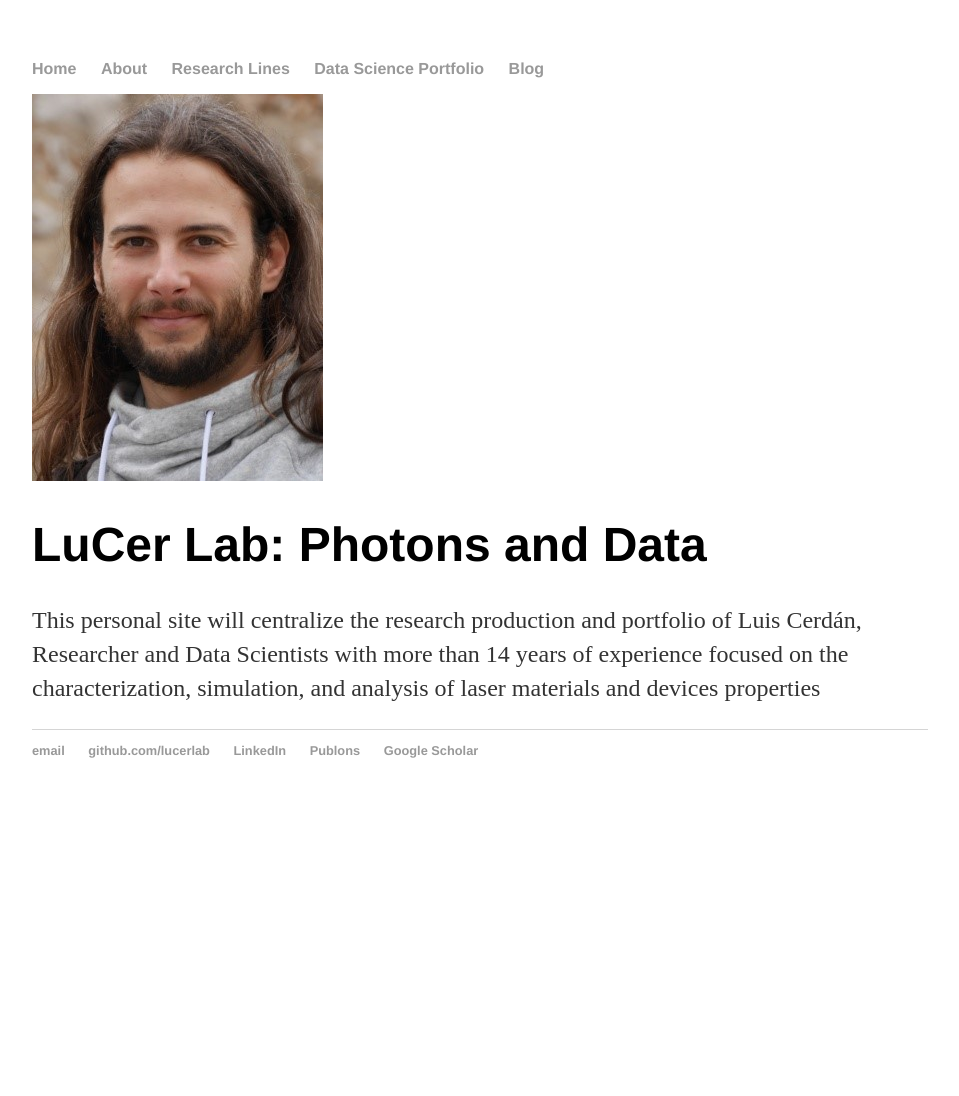
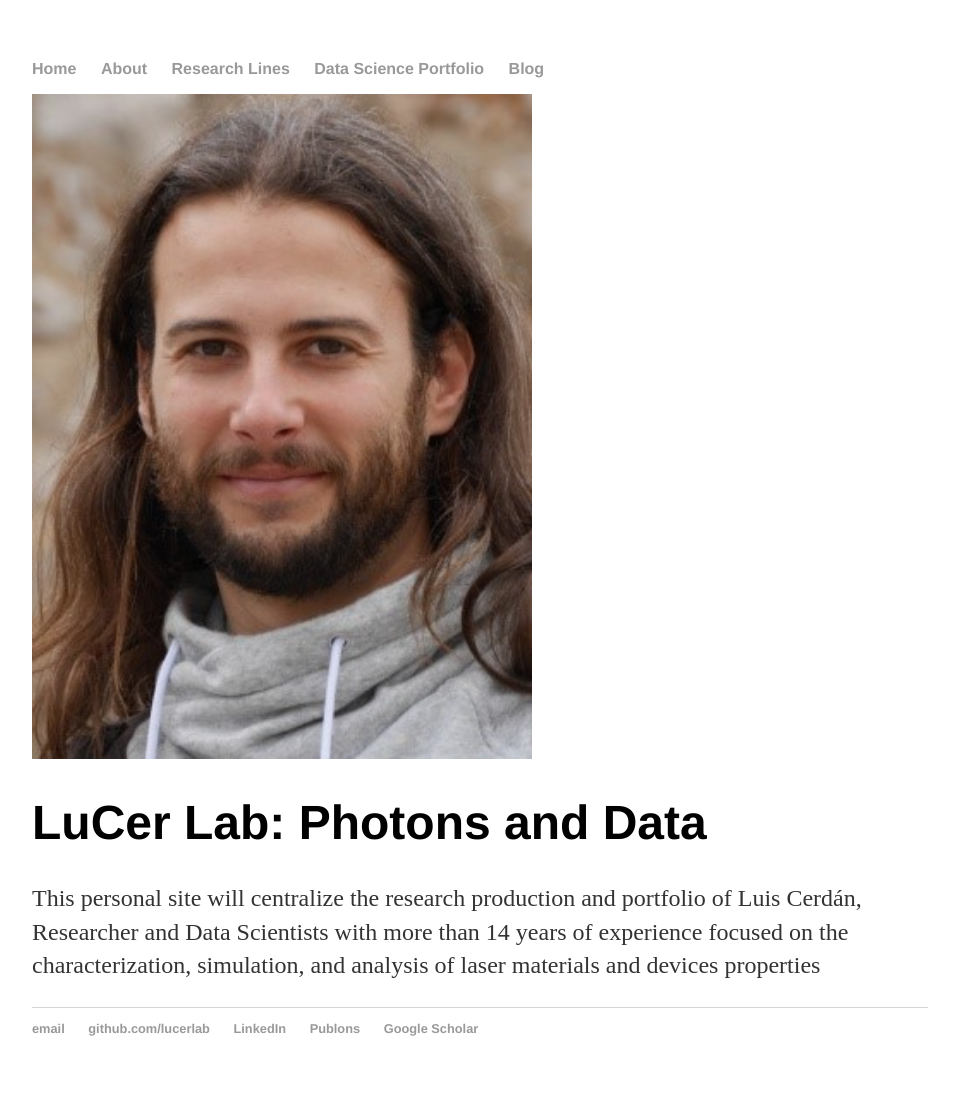
Before and after one commit to lucerlab/lucerlab.github.io, a Jekyll site: the page built from index.html, in a window 1280 px wide. Shown: the whole page, without its empty margins (160-1119 px from the left). Built offline with Jekyll 4.4.1, drawn with Linux system fonts in a browser that asks for light colours; before the commit the page ends 900 px from its top, so only the background shows below that.

Commit message:
Update index.html

```diff
--- a/index.html
+++ b/index.html
@@ -4,14 +4,14 @@ title: LuCer Lab
 ---
 
 <div style="display:inline-block;vertical-align:top;">
-    <img src="images/photoLC.jpg" alt="img"/>
+    <img src="images/photoLC.jpg" alt="img"/ style="width:500px;">
 </div>
 
-<div style="display:inline-block;" class="blurb">
+<div style="display:inline-block;">
 	<h1>LuCer Lab: Photons and Data</h1>
 	<p> This personal site will centralize the research production and portfolio of Luis Cerdán, Researcher and Data Scientists with more than 14 years of
 experience focused on the characterization, simulation, and analysis of laser materials and devices properties </p>
 
 
 
-</div><!-- /.blurb -->
+</div>
```
